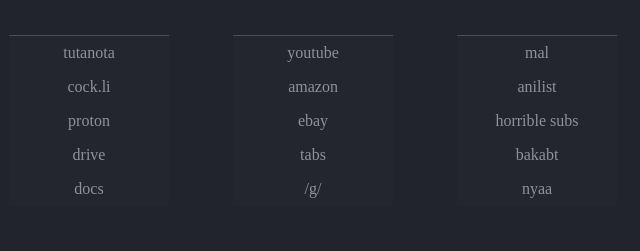
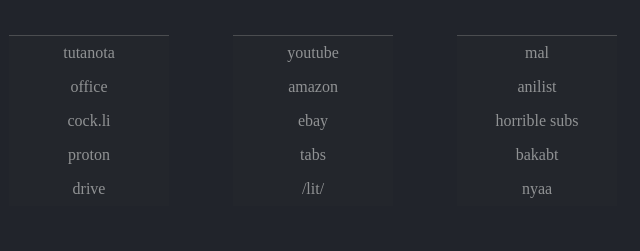
Before and after one commit to Shiimoe/home-, a plain HTML site: page index.html in a window 1280 px wide. Shown: the part 294-545 px from the top of the page, 327-967 px from the left. Drawn offline with Linux system fonts and the light colour scheme.

Commit message:
updated links

```diff
--- a/index.html
+++ b/index.html
@@ -38,10 +38,10 @@
 					<ul>
 						<li><p></p></li>
 						<li><a href="https://mail.tutanota.com/">tutanota</a></li>
+						<li><a href="https://www.office.com">office</a></li>
 						<li><a href="https://mail.cock.li/?_task=mail&_mbox=INBOX">cock.li</a></li>
 						<li><a href="https://mail.protonmail.com/inbox/">proton</a></li>
 						<li><a href="https://drive.google.com/drive/my-drive">drive</a></li>
-						<li><a href="https://www.google.co.uk/docs/about/">docs</a></li>
 					</ul>
 				</div>
 
@@ -52,7 +52,7 @@
 						<li><a href="https://amazon.co.uk/">amazon</a></li>
 						<li><a href="https://ebay.co.uk">ebay</a></li>
 						<li><a href="http://911tabs.com">tabs</a></li>
-						<li><a href="http://boards.4chan.org/g/">/g/</a></li>
+						<li><a href="http://boards.4chan.org/lit/">/lit/</a></li>
 					</ul>
 				</div>
 
```
